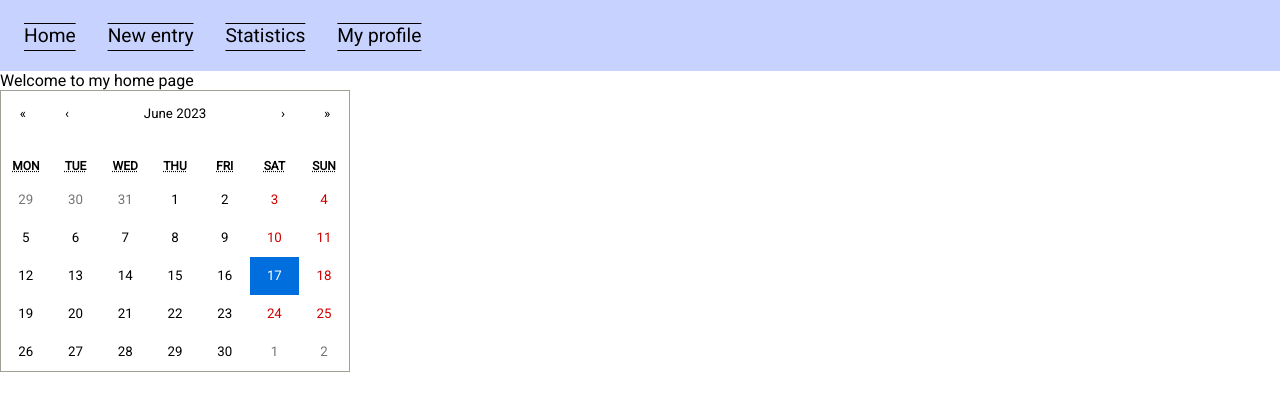
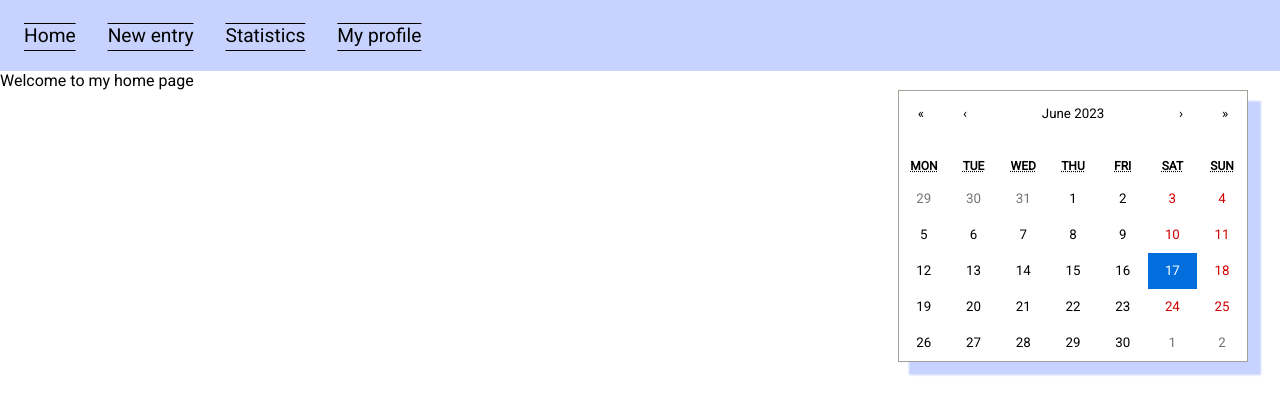
Before and after one commit to Tungstic/food-diary, a Next.js app: page / in a window 1280 px wide. Shown: the top 414 px of the page. Built offline with nearby package versions, Linux system fonts and the light colour scheme.

Commit message:
Style the calendar

```diff
--- /dev/null
+++ b/app/components/Calendar.css
@@ -0,0 +1,146 @@
+.react-calendar {
+  width: 350px;
+  max-width: 100%;
+  background: white;
+  border: 1px solid #a0a096;
+  font-family: Arial, Helvetica, sans-serif;
+  line-height: 1.125em;
+  float: right;
+  margin-right: 32px;
+  box-shadow: 12px 12px 2px 1px #c7d2fe;
+}
+
+.react-calendar--doubleView {
+  width: 700px;
+}
+
+.react-calendar--doubleView .react-calendar__viewContainer {
+  display: flex;
+  margin: -0.5em;
+}
+
+.react-calendar--doubleView .react-calendar__viewContainer > * {
+  width: 50%;
+  margin: 0.5em;
+}
+
+.react-calendar,
+.react-calendar *,
+.react-calendar *:before,
+.react-calendar *:after {
+  -moz-box-sizing: border-box;
+  -webkit-box-sizing: border-box;
+  box-sizing: border-box;
+}
+
+.react-calendar button {
+  margin: 0;
+  border: 0;
+  outline: none;
+}
+
+.react-calendar button:enabled:hover {
+  cursor: pointer;
+}
+
+.react-calendar__navigation {
+  display: flex;
+  height: 44px;
+  margin-bottom: 1em;
+}
+
+.react-calendar__navigation button {
+  min-width: 44px;
+  background: none;
+}
+
+.react-calendar__navigation button:disabled {
+  background-color: #f0f0f0;
+}
+
+.react-calendar__navigation button:enabled:hover,
+.react-calendar__navigation button:enabled:focus {
+  background-color: #e6e6e6;
+}
+
+.react-calendar__month-view__weekdays {
+  text-align: center;
+  text-transform: uppercase;
+  font-weight: bold;
+  font-size: 0.75em;
+}
+
+.react-calendar__month-view__weekdays__weekday {
+  padding: 0.5em;
+}
+
+.react-calendar__month-view__weekNumbers .react-calendar__tile {
+  display: flex;
+  align-items: center;
+  justify-content: center;
+  font-size: 0.75em;
+  font-weight: bold;
+}
+
+.react-calendar__month-view__days__day--weekend {
+  color: #d10000;
+}
+
+.react-calendar__month-view__days__day--neighboringMonth {
+  color: #757575;
+}
+
+.react-calendar__year-view .react-calendar__tile,
+.react-calendar__decade-view .react-calendar__tile,
+.react-calendar__century-view .react-calendar__tile {
+  padding: 2em 0.5em;
+}
+
+.react-calendar__tile {
+  max-width: 100%;
+  padding: 10px 6.6667px;
+  background: none;
+  text-align: center;
+  line-height: 16px;
+}
+
+.react-calendar__tile:disabled {
+  background-color: #f0f0f0;
+}
+
+.react-calendar__tile:enabled:hover,
+.react-calendar__tile:enabled:focus {
+  background-color: #e6e6e6;
+}
+
+.react-calendar__tile--now {
+  background: #fef2c3;
+}
+
+.react-calendar__tile--now:enabled:hover,
+.react-calendar__tile--now:enabled:focus {
+  background: #fef2c3;
+}
+
+.react-calendar__tile--hasActive {
+  background: #76baff;
+}
+
+.react-calendar__tile--hasActive:enabled:hover,
+.react-calendar__tile--hasActive:enabled:focus {
+  background: #a9d4ff;
+}
+
+.react-calendar__tile--active {
+  background: #006edc;
+  color: white;
+}
+
+.react-calendar__tile--active:enabled:hover,
+.react-calendar__tile--active:enabled:focus {
+  background: #1087ff;
+}
+
+.react-calendar--selectRange .react-calendar__tile--hover {
+  background-color: #e6e6e6;
+}
```
Also changed, not shown: app/components/Calendar.jsx (+2 -9 lines), app/components/Calendar.module.scss (deleted).
